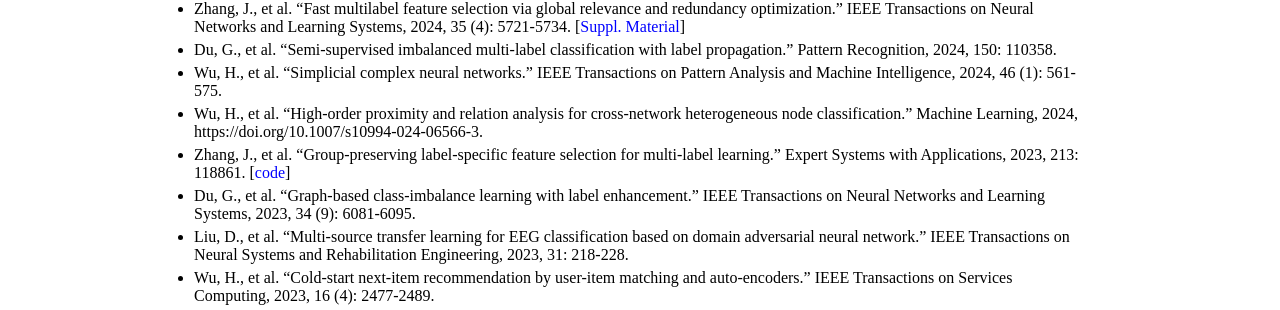
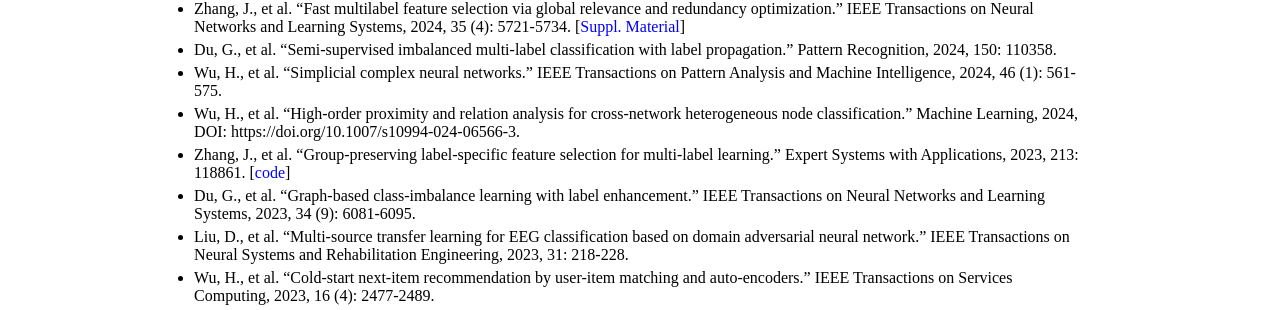
Before and after one commit to jiazhang-ml/jiazhang-ml.github.io, a Jekyll site: the page built from index.md, in a window 1280 px wide. Shown: the part 363-673 px from the top of the page. Built offline with Jekyll 4.4.1, drawn with Linux system fonts in a browser that asks for light colours.

Commit message:
Update index.md

```diff
--- a/index.md
+++ b/index.md
@@ -18,7 +18,7 @@ layout: default
 * Zhang, J., et al. "Fast multilabel feature selection via global relevance and redundancy optimization." IEEE Transactions on Neural Networks and Learning Systems, 2024, 35 (4): 5721-5734. [[Suppl. Material](SM-GRROfast.pdf)]
 * Du, G., et al. "Semi-supervised imbalanced multi-label classification with label propagation." Pattern Recognition, 2024, 150: 110358.
 * Wu, H., et al. "Simplicial complex neural networks." IEEE Transactions on Pattern Analysis and Machine Intelligence, 2024, 46 (1): 561-575.
-* Wu, H., et al. "High-order proximity and relation analysis for cross-network heterogeneous node classification." Machine Learning, 2024, https://doi.org/10.1007/s10994-024-06566-3.
+* Wu, H., et al. "High-order proximity and relation analysis for cross-network heterogeneous node classification." Machine Learning, 2024, DOI: https://doi.org/10.1007/s10994-024-06566-3.
 * Zhang, J., et al. "Group-preserving label-specific feature selection for multi-label learning." Expert Systems with Applications, 2023, 213: 118861. [[code](https://codeocean.com/capsule/1281687/tree/v1)]
 * Du, G., et al. "Graph-based class-imbalance learning with label enhancement." IEEE Transactions on Neural Networks and Learning Systems, 2023, 34 (9): 6081-6095.
 * Liu, D., et al. "Multi-source transfer learning for EEG classification based on domain adversarial neural network." IEEE Transactions on Neural Systems and Rehabilitation Engineering, 2023, 31: 218-228.
```
